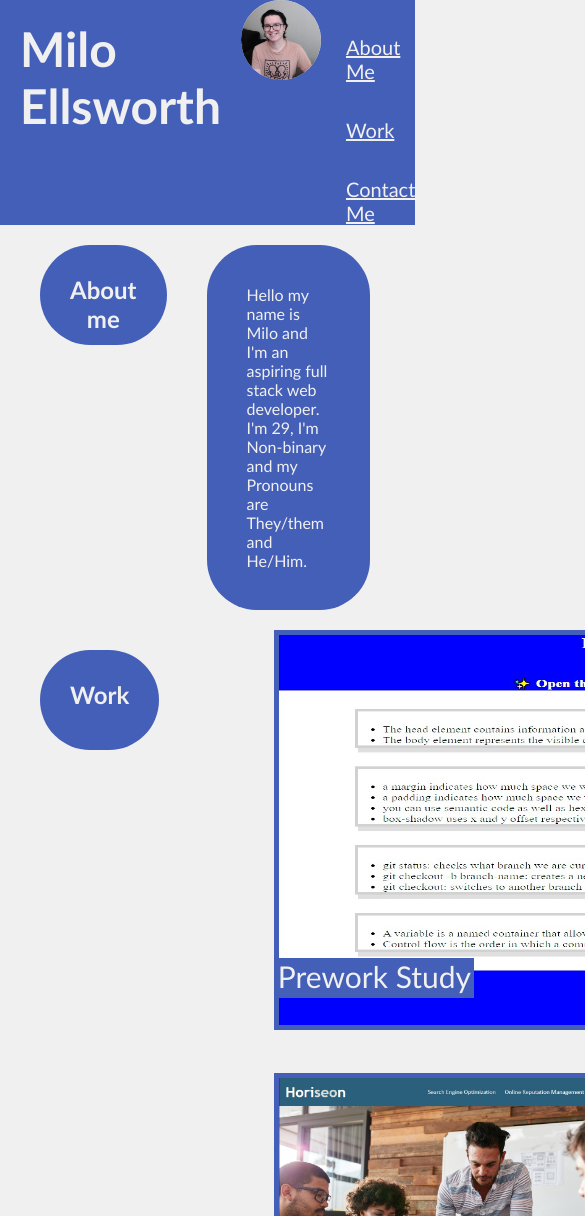
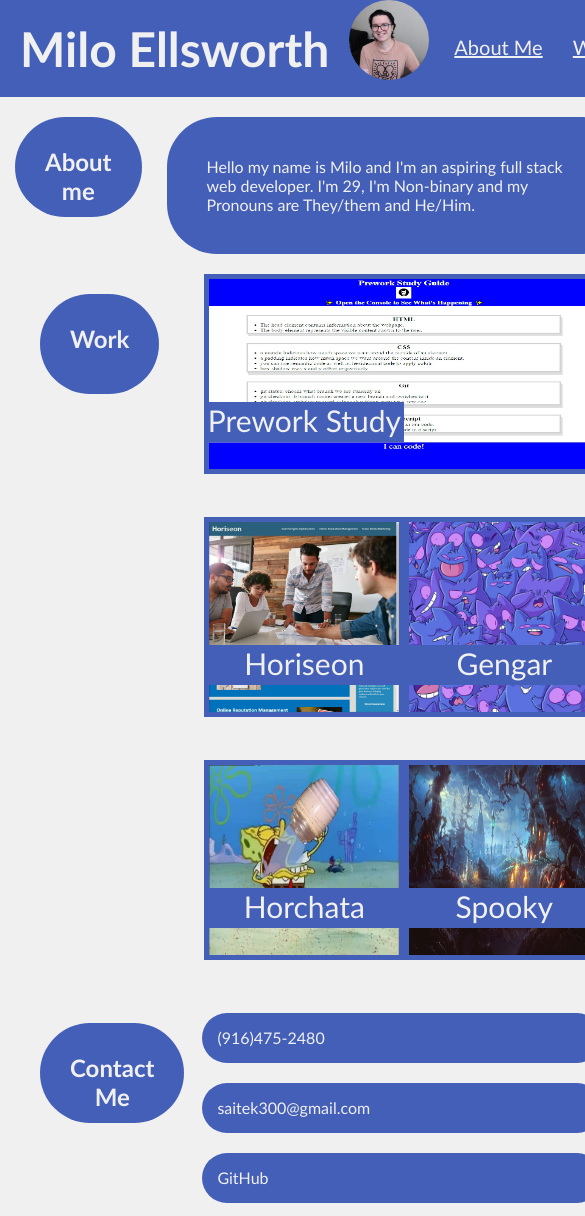
Before and after one commit to saitek300/Milo-Ellsworth-Portfolio, a plain HTML site: page index.html in a window 390 px wide. Shown: the top 1216 px of the page, 585 px wide, since content can reach past the window. Drawn offline with Linux system fonts and the light colour scheme.

Commit message:
is now responsive/ consolidated bkgrnd color

```diff
--- a/assets/css/style.css
+++ b/assets/css/style.css
@@ -5,10 +5,13 @@
 }
 
 * {
-    background-color: var(--light);
+
     box-sizing: border-box;
     padding: 0;
     margin: 0;
+}
+body{
+    background-color: var(--light);
 }
 
 /*header settings*/
@@ -21,7 +24,7 @@
 }
 
 header h1 {
-    background-color: var(--dark);
+
     color: var(--light);
     font-size:3rem;
     margin:20px;
@@ -37,18 +40,18 @@ header img {
 /*navigation settings*/
 
 header nav {
-    background-color: var(--dark);
+
     font-size: 20px;
     margin-right: 50px;
 }
 
 header nav ul{
-    background-color: var(--dark);
+
     list-style-type:none;
 }
 
 header nav ul li {
-    background-color: var(--dark);
+
     display: inline-block;
     list-style-type: none;
     margin-left: 25px;
@@ -57,9 +60,11 @@ header nav ul li {
 }
 
 header a {
-    background-color: var(--dark);
+
     color: var(--light);
+
 }
+
 /* content flex setting*/
 .info {
     display: flex;
@@ -81,7 +86,6 @@ h2 {
     border-radius: 50px;
     color: var(--light);
     margin: 20px;
-    min-height: 20px;
     padding: 40px;
 }
 
@@ -95,6 +99,7 @@ h2 {
     border: 5px solid var(--dark);
     height: 400px;
     width: 800px;
+
 }
 
 .card img  {
@@ -130,8 +135,14 @@ h2 {
 #contact-me h2{
     margin-right: 165px;
 }
-.info ul li {
-    display:inline-block;
+
+#contact-me ul {
+    display: flex;
+    flex-wrap: nowrap;
+}
+
+#contact-me ul li {
+
     background-color: var(--dark);
     border-radius: 50px;
     color: var(--light);
@@ -139,3 +150,89 @@ h2 {
     min-height: 20px;
     padding: 40px;
 }
+
+/* Laptop display settings*/
+@media(max-width: 992px) {
+    .header{
+        width:1070px;
+    }
+
+    #about-me h2{
+        margin: 20px 20px 0 15px;
+    }
+
+    #about-me p{
+        margin:20px -18px 20px 25px;
+    }
+
+    #work h2{
+        margin: 20px 53px 0 40px;
+    }
+
+    #contact-me h2{
+        margin-right:10px;
+    }
+
+    #contact-me ul li {
+        width:240px;
+    }
+}
+
+/* Tablet display setting*/
+@media(max-width: 768px) {
+    .header{
+        width:1070px;
+    }
+
+    #about-me p{
+        margin: 20px -242px 20px 5px;
+    }
+
+    #work h2{
+        margin: 20px 53px 0 40px;
+    }
+
+    #contact-me h2{
+        margin-right:10px;
+    }
+
+    #contact-me ul li {
+        width:240px;
+    }
+}
+
+/*phone display settings*/
+@media (max-width: 480px) {
+    .header{
+        width:max-content;
+    }
+
+    #work h2{
+        margin: 20px 45px 0 40px;
+    }
+    .top-card img{
+        height:200px;
+        width:400px;
+    }
+
+    .card img{
+        height:200px;
+        width:200px;
+    }
+
+    #contact-me h2 {
+        margin-right: -2px;
+    }
+
+    #contact-me ul {
+        display: flex;
+        flex-wrap: wrap;
+    }
+
+    #contact-me ul li {
+        width: 400px;
+        height: 50px;
+        padding: 15px;
+        margin: 10px 0px 10px 20px;
+    }
+}
```
